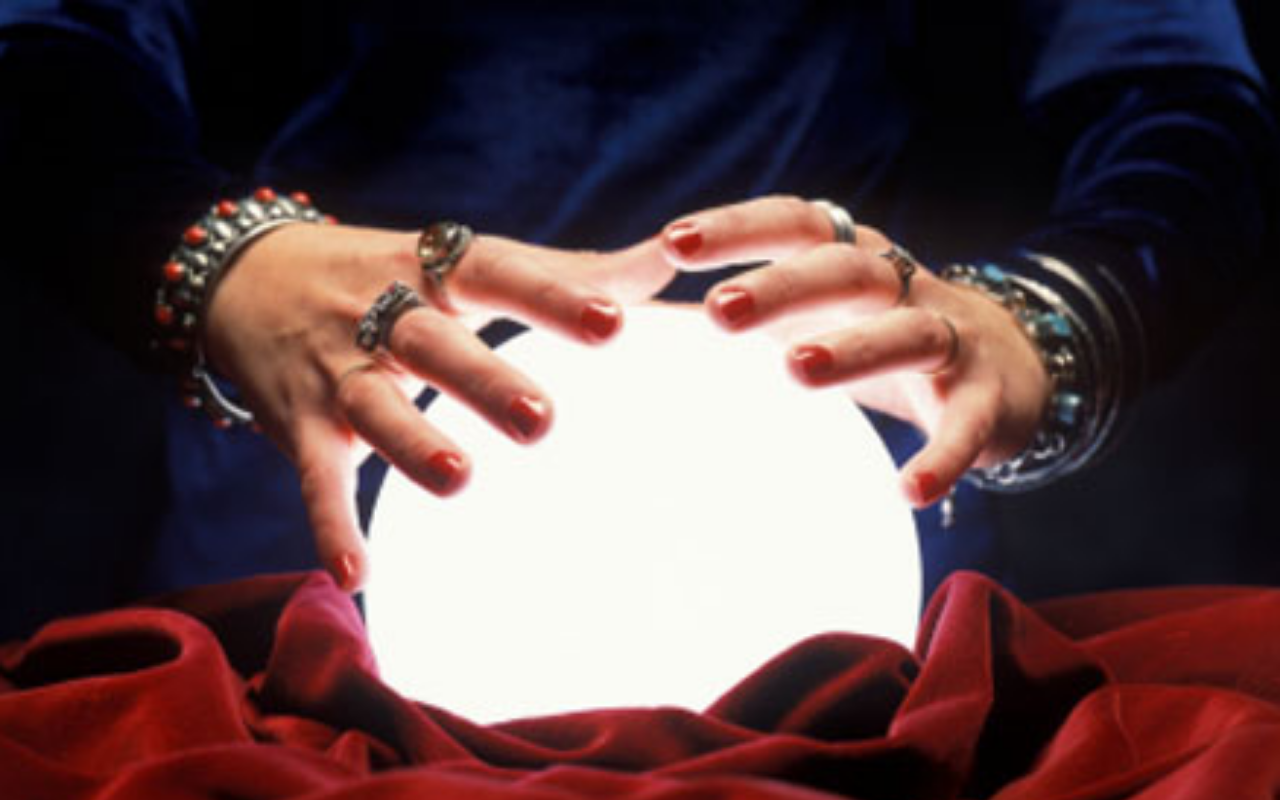
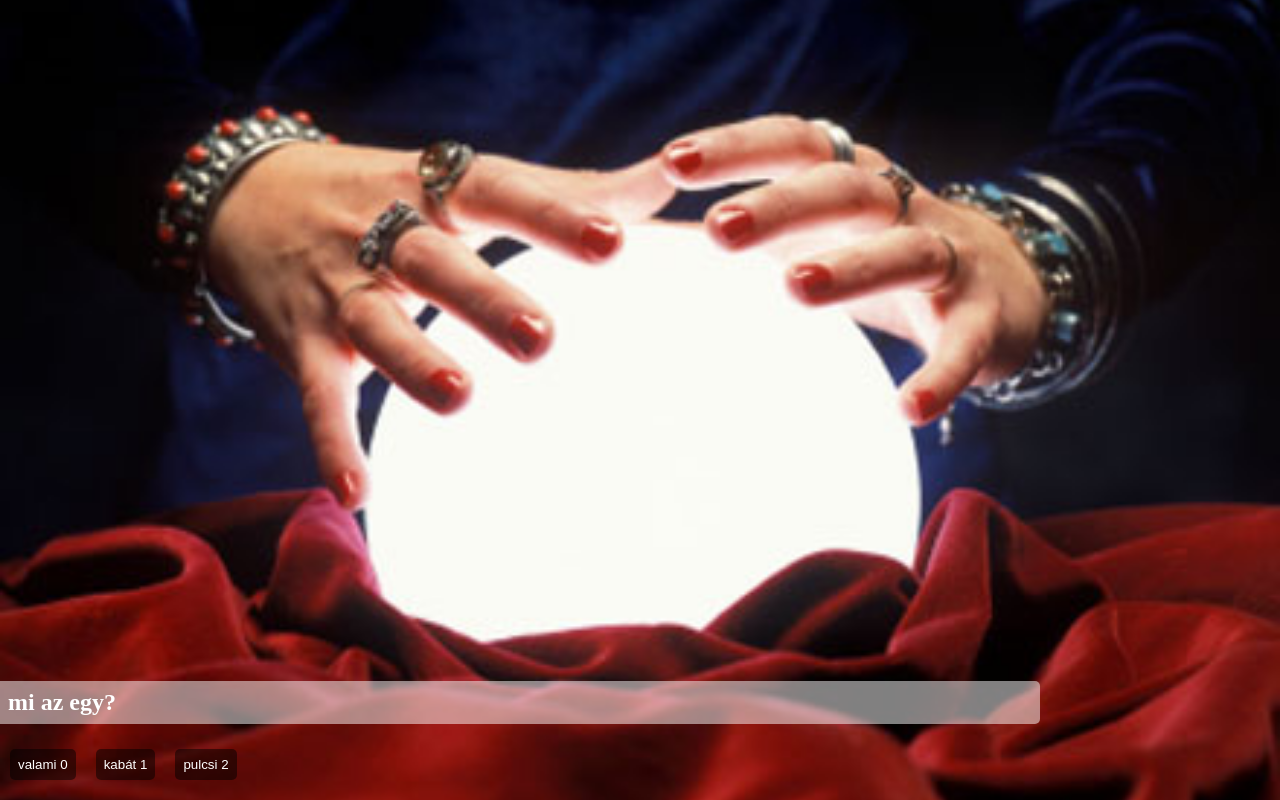
Before and after one commit to Hadroon/data-oracle, a Vue app: page /#/ in a window 1280 px wide. Built offline with nearby package versions, Linux system fonts and the light colour scheme.

Commit message:
question and answer design

```diff
--- a/src/components/question-comp.vue
+++ b/src/components/question-comp.vue
@@ -1,13 +1,14 @@
 <template>
-  <div :style="{'width': windowWidth + 'px', 'height': windowHeight + 'px' }">
-    <div class="questionComp" :style="{'width': windowWidth + 'px', 'height': windowHeight + 'px' }">
-      <div :style="{'background': randomColor()}">
-        <img class="questipnPic" :src="'/img/' + question.picture" alt="">
-      </div>
-      <div :style="{'background': randomColor()}">
+  <div class="questionWrapper" :style="{'width': windowWidth + 'px', 'height': windowHeight + 'px' }">
+    <img class="questipnPic" :src="'/img/' + question.picture" alt="">
+    <div class="content">
+      <h2 :style="{'width': windowWidth * 0.8 + 'px' }">
         {{question.question}}
-        <button @click="turnPage">go to second</button>
-      </div>
+      </h2>
+      <button @click="turnPage" v-for="(answer, index) in question.answers" :key="answer">
+        {{answer}}
+        {{index}}
+      </button>
     </div>
   </div>
 </template>
@@ -52,4 +53,37 @@ export default {
   object-fit: cover;
 }
 
+.content {
+  position: absolute;
+  bottom: 15px;
+  width: 100%;
+}
+
+.questionWrapper {
+  position: relative;
+}
+
+.questionWrapper button {
+  padding: 8px;
+  background-color: rgba(0, 0, 0, 0.5);
+  /* border: 1px solid #ffffff; */
+  border: 0;
+  border-radius: 5px;
+  text-decoration: none;
+  margin: 5px 10px;
+  color: #ffffff;
+  cursor: pointer;
+}
+
+.questionWrapper h2 {
+  display: block;
+  padding: 8px;
+  background-color: rgba(255, 255, 255, 0.5);
+  text-decoration: none;
+  color: #ffffff;
+  width: 100%;
+  border-top-right-radius: 5px;
+  border-bottom-right-radius: 5px;
+}
+
 </style>
```
